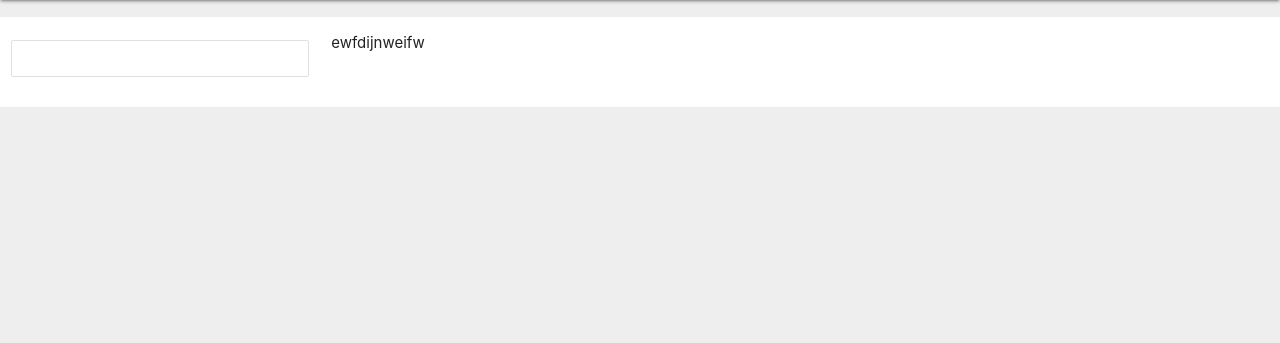
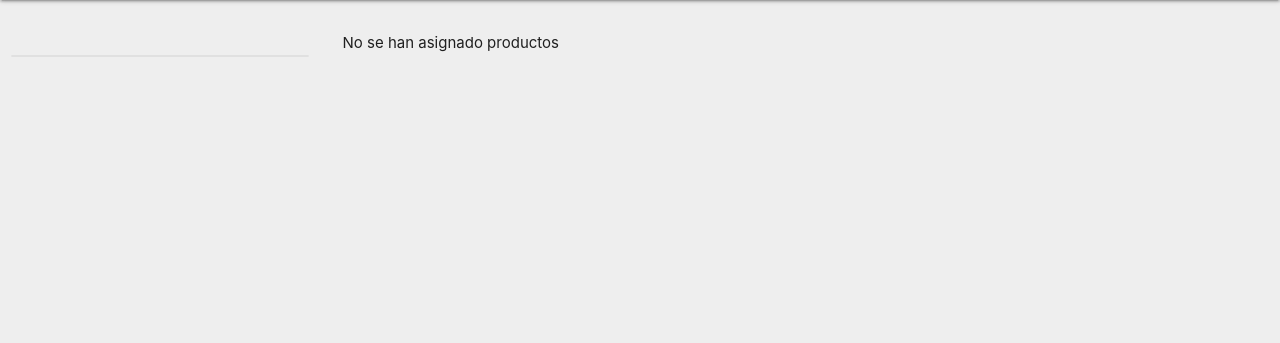
Before and after one commit to ManuelCardonaS/AndinoHome, a CodeIgniter app: the page made by application/views/productos.php in a window 1280 px wide. Shown: the part 77-420 px from the top of the page. Run offline with CodeIgniter, Linux system fonts and the light colour scheme; data that the repository does not hold is empty.

Commit message:
060920200909

```diff
--- a/application/views/productos.php
+++ b/application/views/productos.php
@@ -13,20 +13,39 @@
     <?php $this->load->view('base/menu_Base', NULL, FALSE); ?>
 
     <main>
-        <div class="section white">
+        <div class="section">
             <div class="row">
-                <div class="col m3 s12">
+                <div id="div_Subcategorias" class="col s12 m4 l3">
+                    <h4 class="center"><?= $titulo ?></h4>
                     <div class="collection">
-                        <h2 class="center"><?= $titulo ?></h2>
                         <?php if (isset($subcategorias)) {
                             foreach ($subcategorias as $key => $value) { ?>
-                                <a href="#!" class="collection-item"><?= $value->SUB_Nombre ?></a>
+                                <a href="<?= base_url() . "index.php/productos/index/" . $titulo . "/" . $value->SUB_Subcategoria ?>" class="collection-item <?= $value->SUB_Subcategoria == $id_subcategoria ? "active" : "" ?>"><?= $value->SUB_Nombre ?></a>
                         <?php }
                         } ?>
                     </div>
                 </div>
-                <div class="col m9 s12">
-                    ewfdijnweifw
+                <div id="div_Productos" class="col s12 m8 l9">
+                    <?php if (isset($productos) && count($productos) > 0) {
+                        foreach ($productos as $key => $value) { ?>
+                            <div class="col s12 m6 l3">
+                                <a href="">
+                                    <div class="card pointer">
+                                        <div class="card-image">
+                                            <img src="<?= base_url() ?>recursos/imagenes/productos/<?= $value->FOT_Ruta ?>">
+                                        </div>
+                                        <div class="card-content">
+                                            <span class="card-title center"><?= $value->PRO_Nombre ?></span>
+                                        </div>
+                                    </div>
+                                </a>
+                            </div>
+                        <?php }
+                    } else { ?>
+                        <div class="col s12">
+                            <span>No se han asignado productos</span>
+                        </div>
+                    <?php } ?>
                 </div>
             </div>
         </div>
--- a/js/script_Base.js
+++ b/js/script_Base.js
@@ -65,4 +65,6 @@ $(document).ready(function() {
         sortReset: true,
         sortRestart: true,
     });
+
+
 });
```
Also changed, not shown: application/controllers/productos.php (+11 -4 lines), css/estilo.css (+18 -10 lines).
